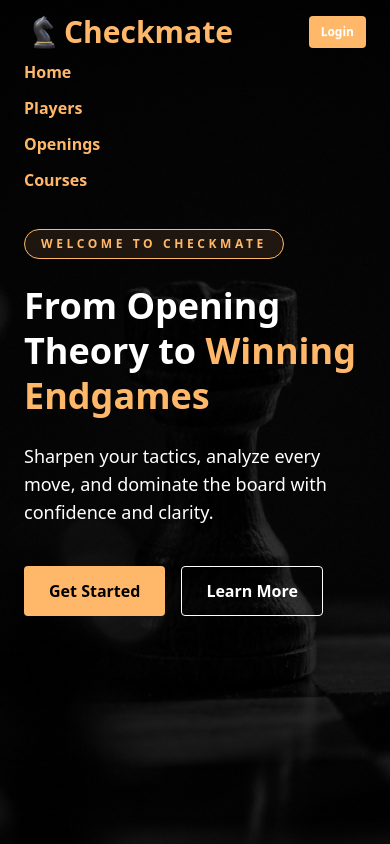
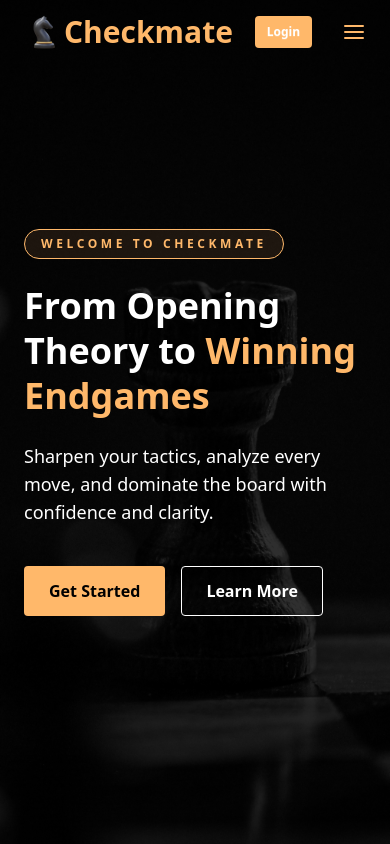
Before and after one commit to syedshafinahmed/Checkmate, a Next.js app: page / in a window 390 px wide. Shown: the top 844 px of the page. Built offline with nearby package versions, Linux system fonts and the light colour scheme.

Commit message:
Updated Navbar

```diff
--- a/src/app/components/Navbar.jsx
+++ b/src/app/components/Navbar.jsx
@@ -3,24 +3,24 @@
 import React, { useState, useEffect } from "react";
 import Logo from "../Logo/Logo";
 import Link from "next/link";
+import { FiMenu, FiX } from "react-icons/fi";
 
 const Navbar = () => {
   const [scrolled, setScrolled] = useState(false);
+  const [isOpen, setIsOpen] = useState(false);
 
   useEffect(() => {
-    const handleScroll = () => {
-      setScrolled(window.scrollY > 50);
-    };
+    const handleScroll = () => setScrolled(window.scrollY > 50);
     window.addEventListener("scroll", handleScroll);
     return () => window.removeEventListener("scroll", handleScroll);
   }, []);
 
   const links = (
     <>
-      <Link href="/">Home</Link>
-      <Link href="/players">Players</Link>
-      <Link href="/openings">Openings</Link>
-      <Link href="/courses">Courses</Link>
+      <Link href="/" onClick={() => setIsOpen(false)}>Home</Link>
+      <Link href="/players" onClick={() => setIsOpen(false)}>Players</Link>
+      <Link href="/openings" onClick={() => setIsOpen(false)}>Openings</Link>
+      <Link href="/courses" onClick={() => setIsOpen(false)}>Courses</Link>
     </>
   );
 
@@ -33,6 +33,7 @@ const Navbar = () => {
     >
       <div className="flex justify-between items-center max-w-7xl mx-auto px-6 md:px-0">
         <Logo />
+
         <div className="hidden md:flex gap-5 text-orange-300 font-bold">
           {links}
         </div>
@@ -40,12 +41,76 @@ const Navbar = () => {
         <button className="btn text-base-100 shadow-none btn-sm text-xs border-none bg-orange-300 rounded">
           Login
         </button>
+
+        <button
+          className="md:hidden ml-2 text-orange-300 text-2xl"
+          onClick={() => setIsOpen(!isOpen)}
+        >
+          {isOpen ? <FiX /> : <FiMenu />}
+        </button>
       </div>
-      <div className="md:hidden flex flex-col gap-3 px-6 mt-2 text-orange-300 font-bold">
-        {links}
-      </div>
+
+      {isOpen && (
+        <div className="md:hidden flex flex-col gap-3 px-6 mt-2 text-orange-300 font-bold transition-all">
+          {links}
+        </div>
+      )}
     </div>
   );
 };
 
 export default Navbar;
+
+
+
+// "use client";
+
+// import React, { useState, useEffect } from "react";
+// import Logo from "../Logo/Logo";
+// import Link from "next/link";
+
+// const Navbar = () => {
+//   const [scrolled, setScrolled] = useState(false);
+
+//   useEffect(() => {
+//     const handleScroll = () => {
+//       setScrolled(window.scrollY > 50);
+//     };
+//     window.addEventListener("scroll", handleScroll);
+//     return () => window.removeEventListener("scroll", handleScroll);
+//   }, []);
+
+//   const links = (
+//     <>
+//       <Link href="/">Home</Link>
+//       <Link href="/players">Players</Link>
+//       <Link href="/openings">Openings</Link>
+//       <Link href="/courses">Courses</Link>
+//     </>
+//   );
+
+//   return (
+//     <div
+//       className={`
+//         w-full fixed top-0 z-50 py-3 transition-all duration-300
+//         ${scrolled ? "bg-base-100/10 backdrop-blur-xl shadow-md" : "bg-transparent"}
+//       `}
+//     >
+//       <div className="flex justify-between items-center max-w-7xl mx-auto px-6 md:px-0">
+//         <Logo />
+//         <div className="hidden md:flex gap-5 text-orange-300 font-bold">
+//           {links}
+//         </div>
+
+//         <button className="btn text-base-100 shadow-none btn-sm text-xs border-none bg-orange-300 rounded">
+//           Login
+//         </button>
+//       </div>
+//       <div className="md:hidden flex flex-col gap-3 px-6 mt-2 text-orange-300 font-bold">
+//         {links}
+//       </div>
+//     </div>
+//   );
+// };
+
+// export default Navbar;
--- a/src/app/components/Players.jsx
+++ b/src/app/components/Players.jsx
@@ -12,7 +12,7 @@ import "swiper/css/pagination";
 
 const Players = () => {
   return (
-    <section id="players" className="relative py-20 px-4 max-w-7xl mx-auto">
+    <section id="players" className="relative py-20 px-4 md:px-0 max-w-7xl mx-auto">
 
       <div className="relative z-10">
         <div className="text-center mb-10">
@@ -57,7 +57,7 @@ const Players = () => {
                   <img
                     src={player.image}
                     alt={player.name}
-                    className="w-full h-full object-cover transition-transform duration-700 group-hover:scale-110"
+                    className="w-full h-full object-cover transition-transform duration-700 group-hover:scale-105"
                     loading="lazy"
                   />
 
@@ -95,7 +95,7 @@ const Players = () => {
           ))}
         </Swiper>
 
-        <div className="flex items-center justify-center gap-4 mt-8">
+        <div className="flex items-center justify-center gap-4 mt-7">
           <button className="group/prev swiper-button-prev-players relative w-12 h-12 rounded-full backdrop-blur-xl bg-white/5 border border-white/10 text-orange-300 hover:bg-orange-300/10 hover:border-orange-300/30 transition-all duration-300 flex items-center justify-center">
             <svg className="w-6 h-6" fill="none" stroke="currentColor" viewBox="0 0 24 24">
               <path strokeLinecap="round" strokeLinejoin="round" strokeWidth={2} d="M15 19l-7-7 7-7" />
```
